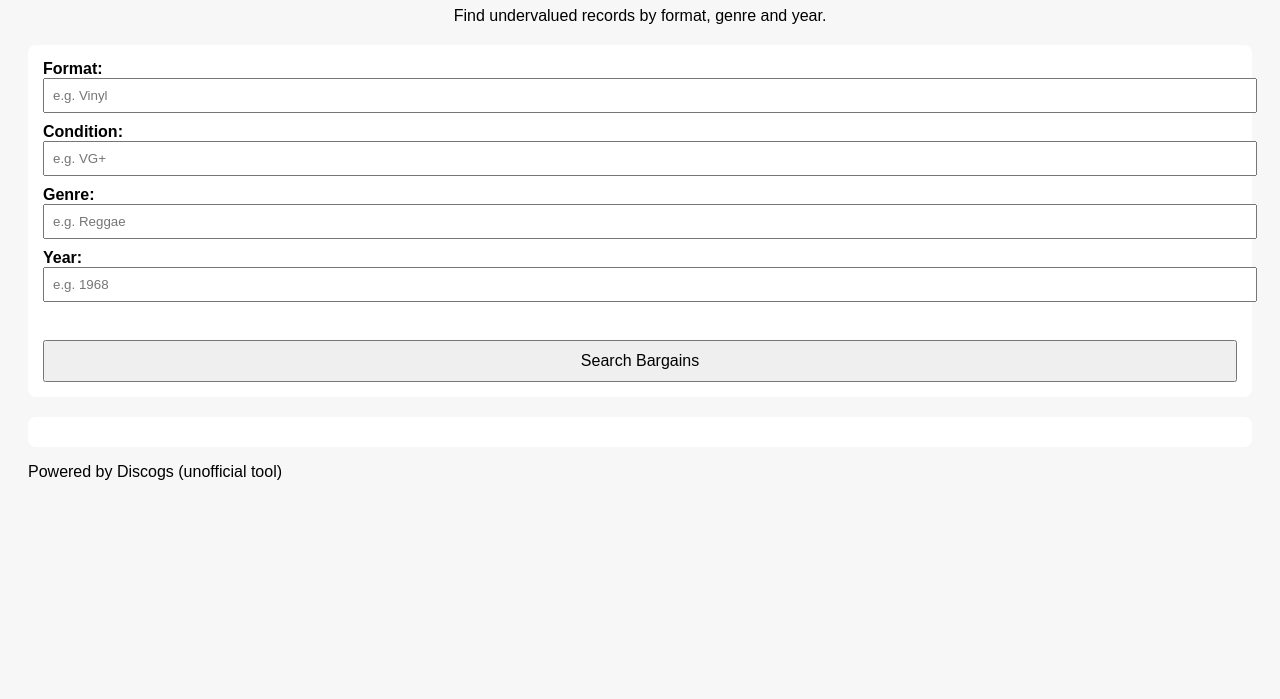
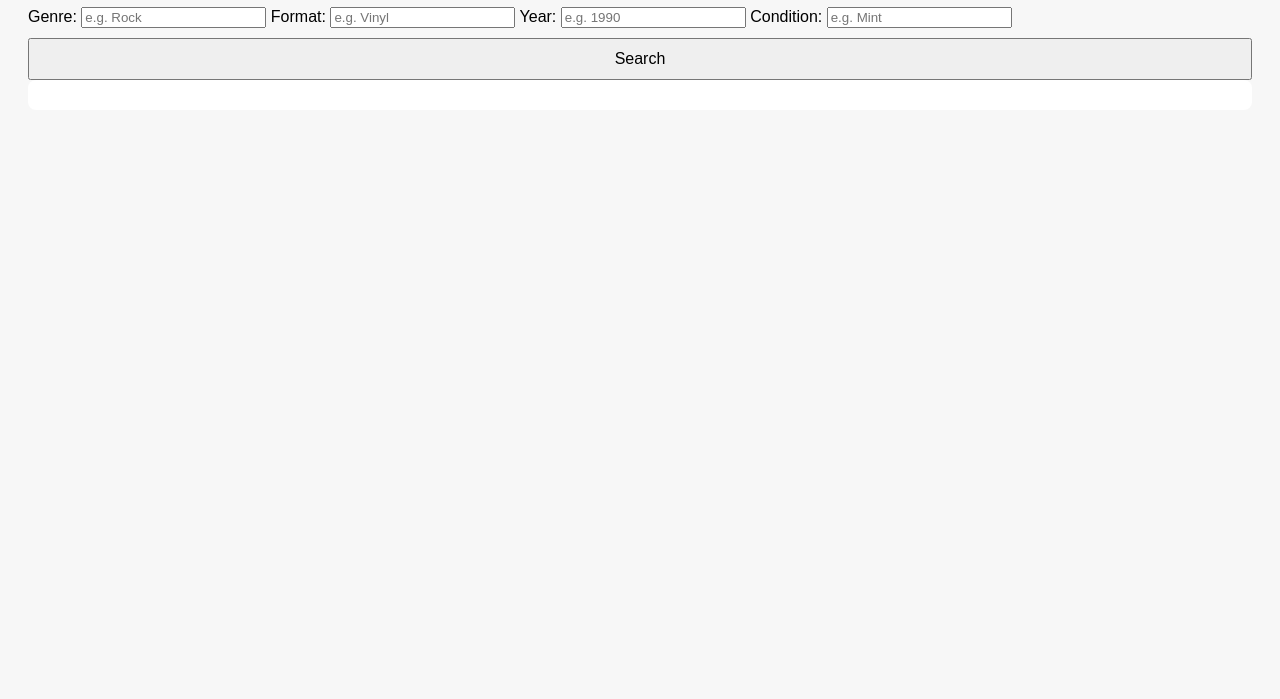
Before and after one commit to vinylhunter/Discogs-bargains, a plain HTML site: page index.html in a window 1280 px wide. Shown: the part 101-800 px from the top of the page. Drawn offline with Linux system fonts and the light colour scheme.

Commit message:
Update index.html

```diff
--- a/index.html
+++ b/index.html
@@ -7,34 +7,25 @@
   <link rel="stylesheet" href="style.css">
 </head>
 <body>
-
-  <header>
+  <div class="container">
     <h1>Discogs Bargain Finder</h1>
-    <p>Find undervalued records by format, genre and year.</p>
-  </header>
-
-  <section class="controls">
-    <label>Format:</label><br>
-    <input id="format" type="text" placeholder="e.g. Vinyl"><br>
-
-    <label>Condition:</label><br>
-    <input id="condition" type="text" placeholder="e.g. VG+"><br>
-
-    <label>Genre:</label><br>
-    <input id="genre" type="text" placeholder="e.g. Reggae"><br>
-
-    <label>Year:</label><br>
-    <input id="year" type="number" placeholder="e.g. 1968"><br><br>
-
-    <button type="button" onclick="searchBargains()">Search Bargains</button>
-  </section>
-
-  <section id="results"></section>
-
-  <footer>
-    <p>Powered by Discogs (unofficial tool)</p>
-  </footer>
-
+    <form id="searchForm">
+      <label>Genre:
+        <input type="text" id="genre" placeholder="e.g. Rock">
+      </label>
+      <label>Format:
+        <input type="text" id="format" placeholder="e.g. Vinyl">
+      </label>
+      <label>Year:
+        <input type="number" id="year" placeholder="e.g. 1990">
+      </label>
+      <label>Condition:
+        <input type="text" id="condition" placeholder="e.g. Mint">
+      </label>
+      <button type="submit">Search</button>
+    </form>
+    <div id="results"></div>
+  </div>
   <script src="script.js"></script>
 </body>
 </html>
```
